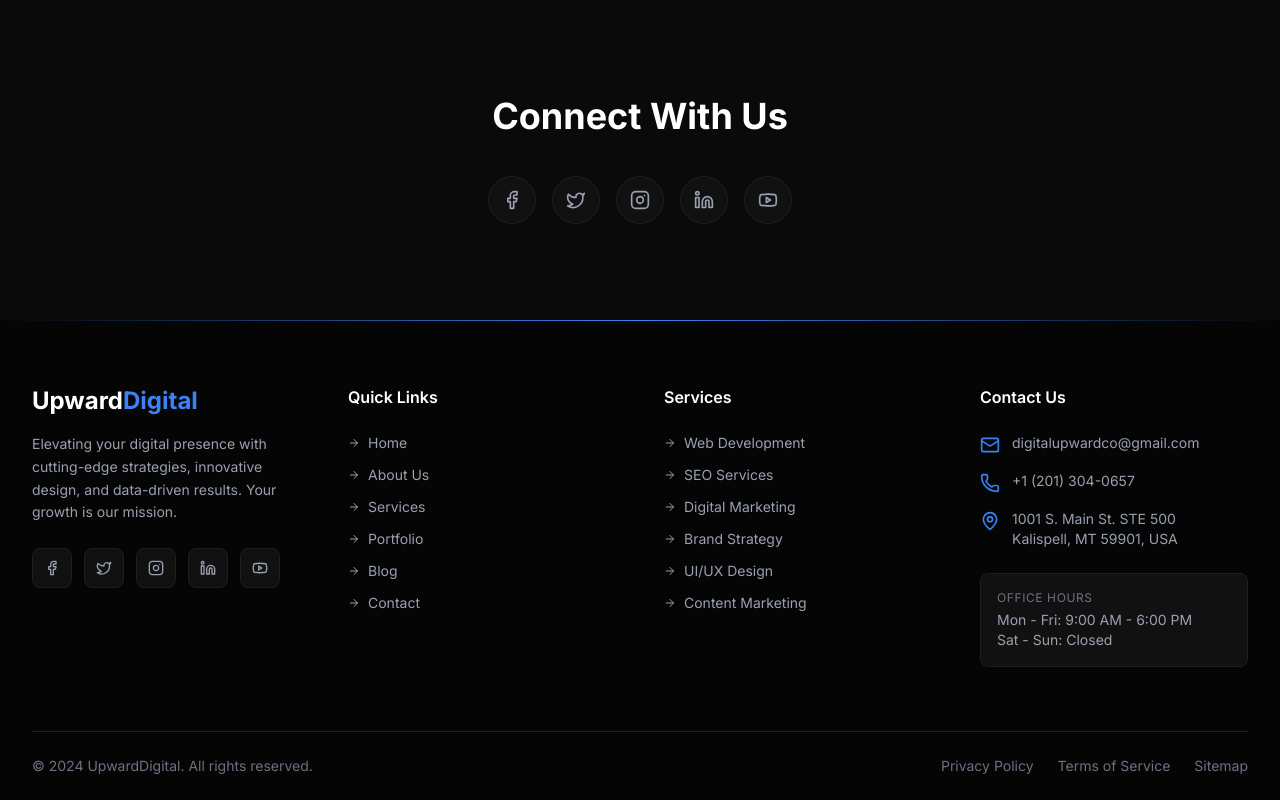
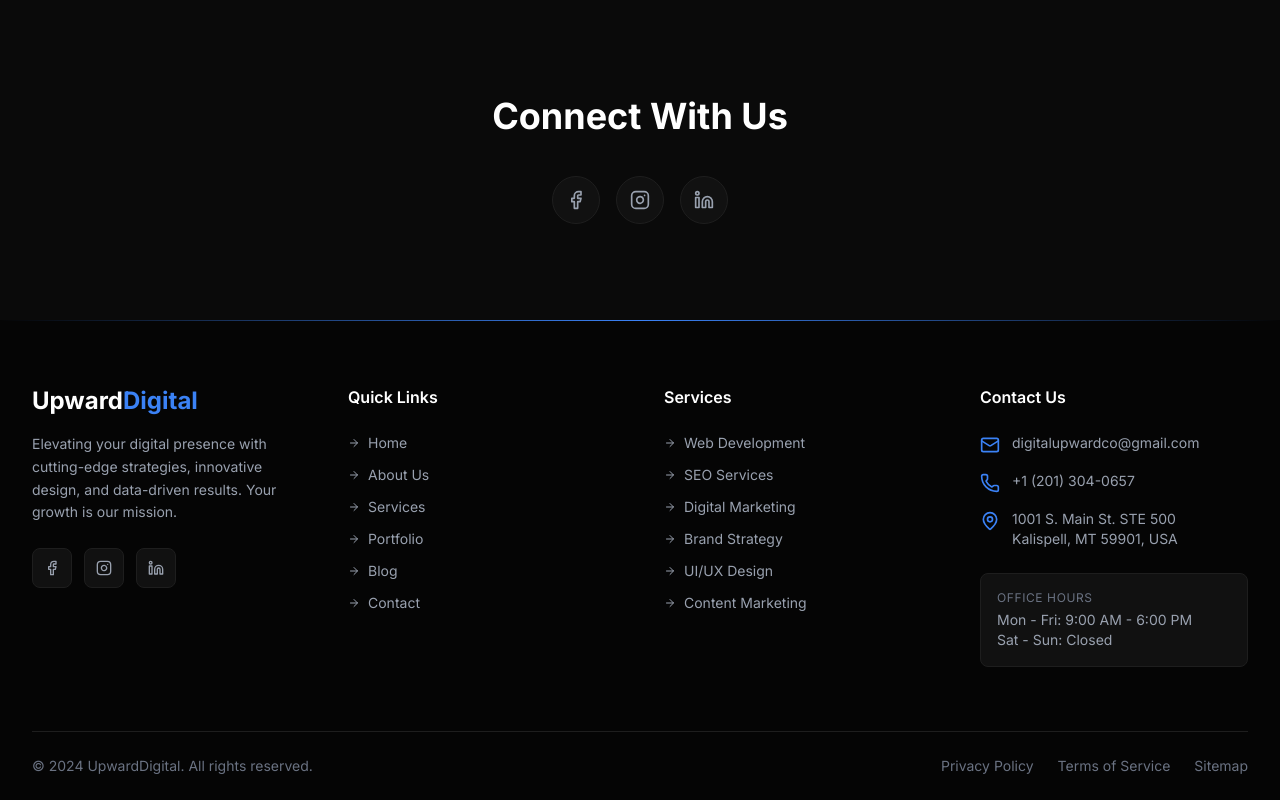
Before and after one commit to TalhaFaisal777/upwarddigital-site, a React (Vite) app: page /contact in a window 1280 px wide. Shown: the part 2363-3163 px from the top of the page. Built offline with nearby package versions, Linux system fonts and the light colour scheme.

Commit message:
Replace placeholder social links with official accounts and remove unused platforms

```diff
--- a/src/components/layout/Footer.jsx
+++ b/src/components/layout/Footer.jsx
@@ -4,10 +4,8 @@ import {
   Phone,
   MapPin,
   Facebook,
-  Twitter,
   Instagram,
   Linkedin,
-  Youtube,
   ArrowRight,
 } from "lucide-react";
 
@@ -30,11 +28,21 @@ const services = [
 ];
 
 const socialLinks = [
-  { icon: Facebook, href: "#", label: "Facebook" },
-  { icon: Twitter, href: "#", label: "Twitter" },
-  { icon: Instagram, href: "#", label: "Instagram" },
-  { icon: Linkedin, href: "#", label: "LinkedIn" },
-  { icon: Youtube, href: "#", label: "YouTube" },
+  {
+    icon: Facebook,
+    href: "https://www.facebook.com/upwarddigitalllcagency",
+    label: "Facebook",
+  },
+  {
+    icon: Instagram,
+    href: "https://www.instagram.com/upwarddigital.agency/",
+    label: "Instagram",
+  },
+  {
+    icon: Linkedin,
+    href: "https://www.linkedin.com/in/upward-digital-90b7a2406/",
+    label: "LinkedIn",
+  },
 ];
 
 export default function Footer() {
@@ -62,6 +70,8 @@ export default function Footer() {
                 <a
                   key={social.label}
                   href={social.href}
+                  target="_blank"
+                  rel="noopener noreferrer"
                   aria-label={social.label}
                   className="w-10 h-10 rounded-lg bg-dark-card border border-dark-border flex items-center justify-center text-gray-400 hover:text-primary hover:border-primary/50 transition-all duration-300"
                 >
--- a/src/pages/About.jsx
+++ b/src/pages/About.jsx
@@ -7,8 +7,6 @@ import {
   Shield,
   TrendingUp,
   Heart,
-  Linkedin,
-  Twitter,
 } from "lucide-react"
 import PageHero from "@/components/common/PageHero"
 import SectionHeading from "@/components/common/SectionHeading"
@@ -234,23 +232,6 @@ function TeamMemberCard({ member, index }) {
             {member.initials}
           </div>
 
-          {/* Hover overlay with social icons */}
-          <div className="absolute inset-0 flex items-center justify-center gap-4 bg-dark-card/80 backdrop-blur-sm opacity-0 group-hover:opacity-100 transition-opacity duration-300">
-            <a
-              href="#"
-              aria-label={`${member.name} on LinkedIn`}
-              className="w-10 h-10 rounded-full bg-primary/10 flex items-center justify-center text-primary hover:bg-primary/20 transition-colors duration-300"
-            >
-              <Linkedin className="w-5 h-5" />
-            </a>
-            <a
-              href="#"
-              aria-label={`${member.name} on Twitter`}
-              className="w-10 h-10 rounded-full bg-primary/10 flex items-center justify-center text-primary hover:bg-primary/20 transition-colors duration-300"
-            >
-              <Twitter className="w-5 h-5" />
-            </a>
-          </div>
         </div>
 
         {/* Info */}
--- a/src/pages/Contact.jsx
+++ b/src/pages/Contact.jsx
@@ -7,10 +7,8 @@ import {
   MapPin,
   Clock,
   Facebook,
-  Twitter,
   Instagram,
   Linkedin,
-  Youtube,
 } from "lucide-react"
 import PageHero from "@/components/common/PageHero"
 import SectionHeading from "@/components/common/SectionHeading"
@@ -109,11 +107,21 @@ const faqItems = [
 ]
 
 const socialLinks = [
-  { icon: Facebook, label: "Facebook", href: "#" },
-  { icon: Twitter, label: "Twitter", href: "#" },
-  { icon: Instagram, label: "Instagram", href: "#" },
-  { icon: Linkedin, label: "LinkedIn", href: "#" },
-  { icon: Youtube, label: "YouTube", href: "#" },
+  {
+    icon: Facebook,
+    label: "Facebook",
+    href: "https://www.facebook.com/upwarddigitalllcagency",
+  },
+  {
+    icon: Instagram,
+    label: "Instagram",
+    href: "https://www.instagram.com/upwarddigital.agency/",
+  },
+  {
+    icon: Linkedin,
+    label: "LinkedIn",
+    href: "https://www.linkedin.com/in/upward-digital-90b7a2406/",
+  },
 ]
 
 // ─── Sub-components ──────────────────────────────────────────────────────────
@@ -495,6 +503,8 @@ function SocialLinksSection() {
               <motion.a
                 key={social.label}
                 href={social.href}
+                target="_blank"
+                rel="noopener noreferrer"
                 aria-label={social.label}
                 initial={{ opacity: 0, scale: 0.8 }}
                 whileInView={{ opacity: 1, scale: 1 }}
```
